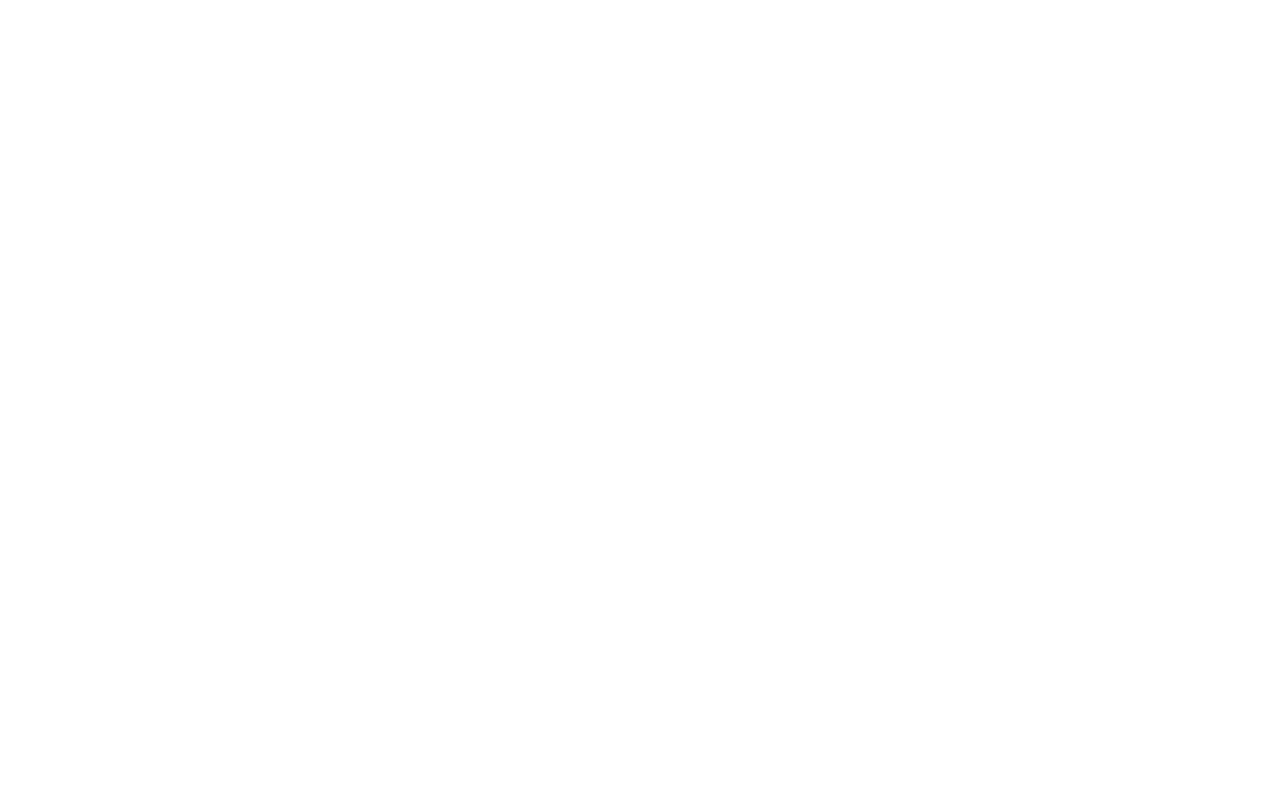
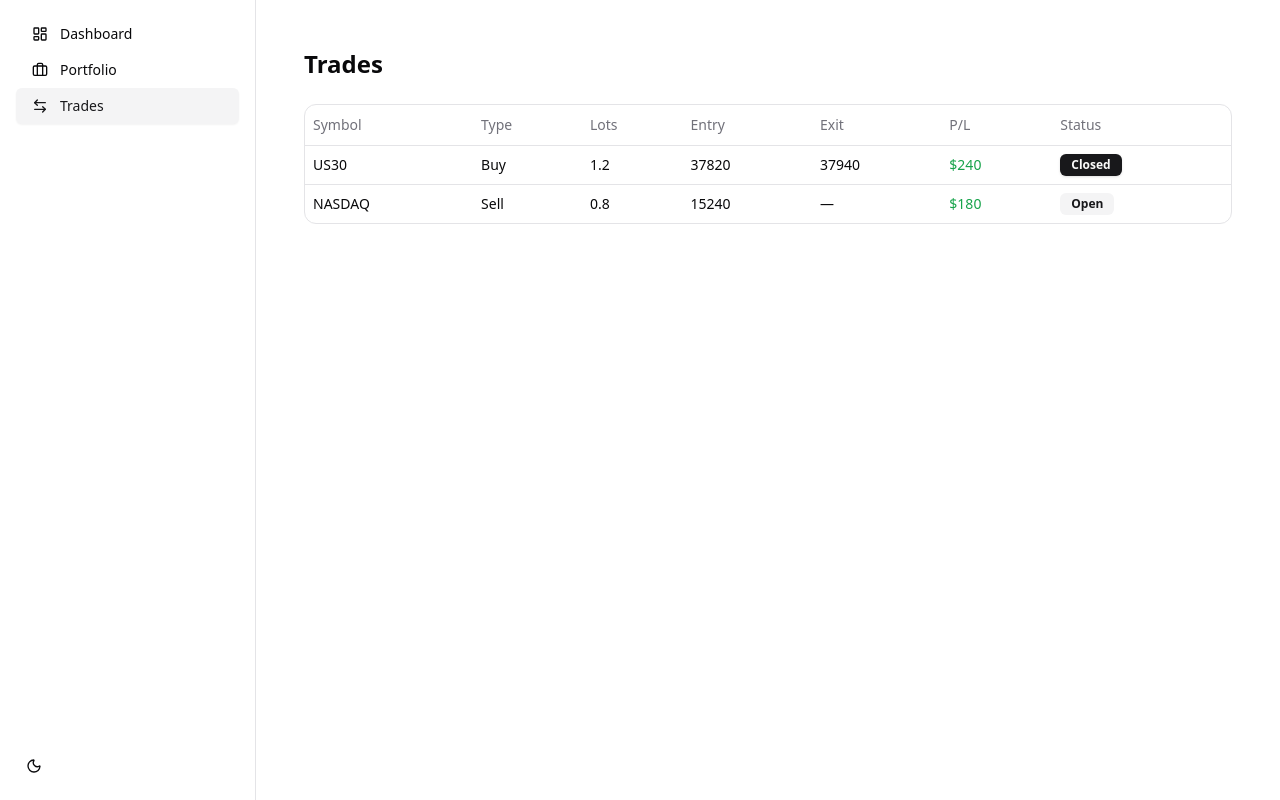
Before and after one commit to Aneke-Elvis/alx_capstone_fe, a React (Vite) app: page /trades in a window 1280 px wide. Before the commit this address had no page. Built offline with nearby package versions, Linux system fonts and the light colour scheme.

Commit message:
Setup trade page and filters

```diff
--- a/src/components/Sidebar.jsx
+++ b/src/components/Sidebar.jsx
@@ -1,5 +1,9 @@
 import { NavLink } from "react-router-dom";
-import { LayoutDashboard, Briefcase } from "lucide-react";
+import {
+  LayoutDashboard,
+  Briefcase,
+  ArrowLeftRight,
+} from "lucide-react";
 import { Button } from "@/components/ui/button";
 import ThemeToggle from "@/components/ThemeToggle";
 
@@ -30,6 +34,18 @@
             </Button>
           )}
         </NavLink>
+
+        <NavLink to="/trades">
+          {({ isActive }) => (
+            <Button
+              variant={isActive ? "secondary" : "ghost"}
+              className="w-full justify-start gap-3"
+            >
+              <ArrowLeftRight size={18} />
+              Trades
+            </Button>
+          )}
+        </NavLink>
       </nav>
 
       {/* Push to bottom */}
--- /dev/null
+++ b/src/components/trades/TradesTable.jsx
@@ -0,0 +1,80 @@
+import {
+  Table,
+  TableBody,
+  TableCell,
+  TableHead,
+  TableHeader,
+  TableRow,
+} from "@/components/ui/table";
+import { Badge } from "@/components/ui/badge";
+
+const trades = [
+  {
+    id: 1,
+    symbol: "US30",
+    type: "Buy",
+    lots: 1.2,
+    entry: 37820,
+    exit: 37940,
+    profit: 240,
+    status: "Closed",
+  },
+  {
+    id: 2,
+    symbol: "NASDAQ",
+    type: "Sell",
+    lots: 0.8,
+    entry: 15240,
+    exit: null,
+    profit: 180,
+    status: "Open",
+  },
+];
+
+export default function TradesTable() {
+  return (
+    <div className="rounded-xl border bg-card">
+      <Table>
+        <TableHeader>
+          <TableRow>
+            <TableHead>Symbol</TableHead>
+            <TableHead>Type</TableHead>
+            <TableHead>Lots</TableHead>
+            <TableHead>Entry</TableHead>
+            <TableHead>Exit</TableHead>
+            <TableHead>P/L</TableHead>
+            <TableHead>Status</TableHead>
+          </TableRow>
+        </TableHeader>
+
+        <TableBody>
+          {trades.map((trade) => (
+            <TableRow key={trade.id}>
+              <TableCell>{trade.symbol}</TableCell>
+              <TableCell>{trade.type}</TableCell>
+              <TableCell>{trade.lots}</TableCell>
+              <TableCell>{trade.entry}</TableCell>
+              <TableCell>{trade.exit ?? "—"}</TableCell>
+              <TableCell
+                className={
+                  trade.profit >= 0
+                    ? "text-green-600"
+                    : "text-red-600"
+                }
+              >
+                ${trade.profit}
+              </TableCell>
+              <TableCell>
+                <Badge
+                  variant={trade.status === "Open" ? "secondary" : "default"}
+                >
+                  {trade.status}
+                </Badge>
+              </TableCell>
+            </TableRow>
+          ))}
+        </TableBody>
+      </Table>
+    </div>
+  );
+}
--- /dev/null
+++ b/src/components/ui/badge.jsx
@@ -0,0 +1,34 @@
+import * as React from "react"
+import { cva } from "class-variance-authority";
+
+import { cn } from "@/lib/utils"
+
+const badgeVariants = cva(
+  "inline-flex items-center rounded-md border px-2.5 py-0.5 text-xs font-semibold transition-colors focus:outline-none focus:ring-2 focus:ring-ring focus:ring-offset-2",
+  {
+    variants: {
+      variant: {
+        default:
+          "border-transparent bg-primary text-primary-foreground shadow hover:bg-primary/80",
+        secondary:
+          "border-transparent bg-secondary text-secondary-foreground hover:bg-secondary/80",
+        destructive:
+          "border-transparent bg-destructive text-destructive-foreground shadow hover:bg-destructive/80",
+        outline: "text-foreground",
+      },
+    },
+    defaultVariants: {
+      variant: "default",
+    },
+  }
+)
+
+function Badge({
+  className,
+  variant,
+  ...props
+}) {
+  return (<div className={cn(badgeVariants({ variant }), className)} {...props} />);
+}
+
+export { Badge, badgeVariants }
--- /dev/null
+++ b/src/pages/Trades.jsx
@@ -0,0 +1,11 @@
+import TradesTable from "@/components/trades/TradesTable";
+
+export default function Trades() {
+  return (
+    <div className="p-6 space-y-6">
+      <h1 className="text-2xl font-bold">Trades</h1>
+
+      <TradesTable />
+    </div>
+  );
+}
--- a/src/router/AppRouter.jsx
+++ b/src/router/AppRouter.jsx
@@ -2,6 +2,8 @@
 import DashboardLayout from "@/layouts/DashboardLayout";
 import Dashboard from "@/pages/Dashboard";
 import Portfolio from "@/pages/Portfolio";
+import Trades from "@/pages/Trades";
+
 
 export default function AppRouter() {
   return (
@@ -10,6 +12,7 @@
         <Route element={<DashboardLayout />}>
           <Route path="/" element={<Dashboard />} />
           <Route path="/portfolio" element={<Portfolio />} />
+          <Route path="/trades" element={<Trades />} />
         </Route>
       </Routes>
     </BrowserRouter>
```
